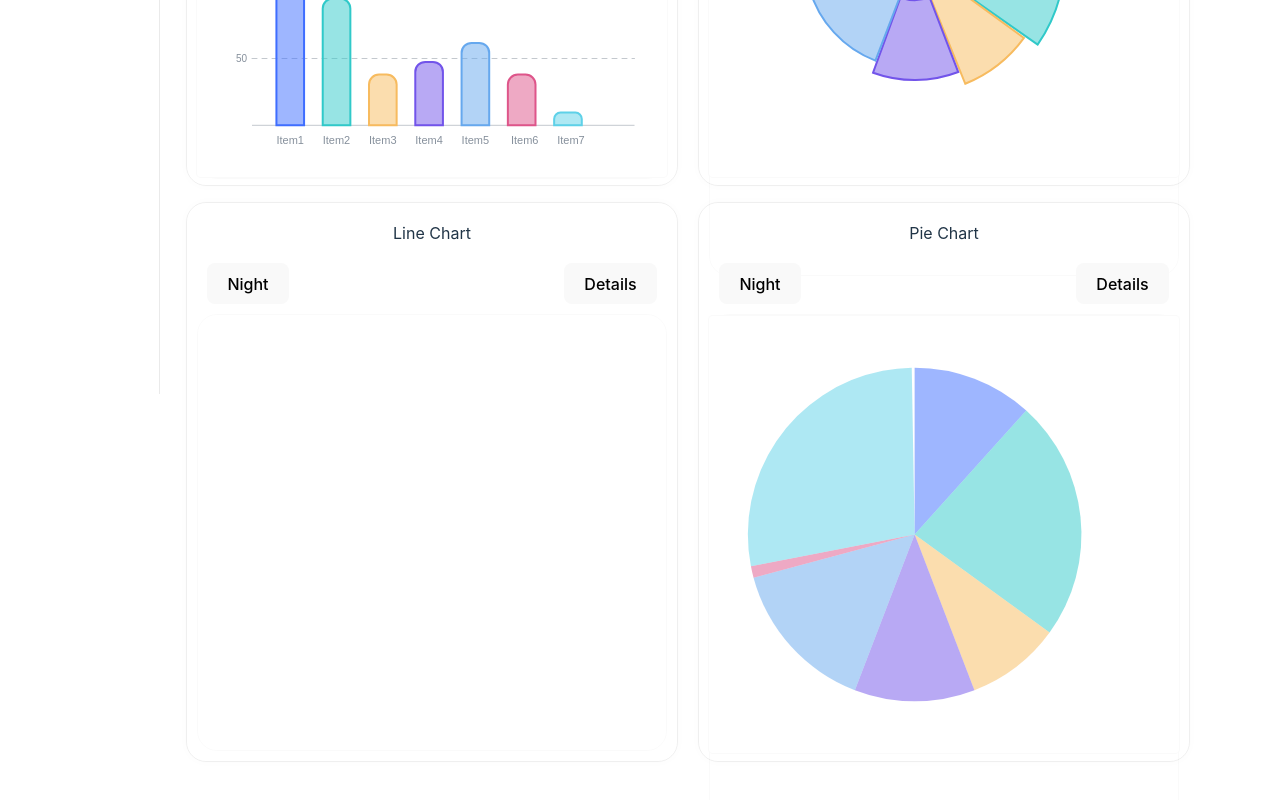
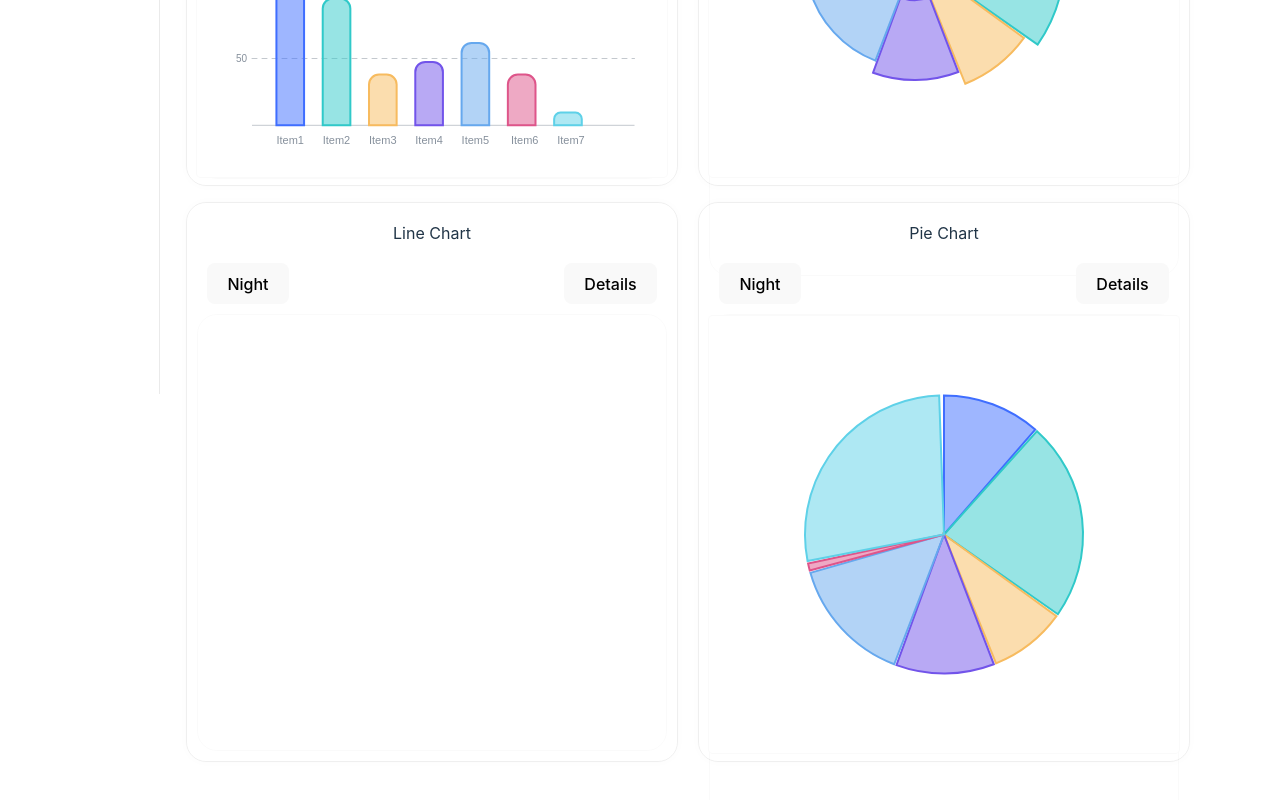
Before and after one commit to Mochalatteee/MoCharts, a Vue app: page / in a window 1280 px wide. Shown: the part 470-1270 px from the top of the page. Built offline with nearby package versions, Linux system fonts and the light colour scheme.

Commit message:
修改部分图表参数

```diff
--- a/src/components/barChart.vue
+++ b/src/components/barChart.vue
@@ -62,6 +62,9 @@
     const barSpacing = barWidth - ctnWidth/50;
     const maxHeight = ctnHeight - 100;
     const maxData = getMaxData(Math.max(...data));
+
+    const fontSize = Math.ceil(Math.min(ctnWidth, ctnHeight) / 40);
+    console.log(fontSize);
 
     // 监听数据变化，实现响应式
      watch(() => props.data, (newValue, oldValue) => {
@@ -269,7 +272,6 @@
 
      let value = (maxData - i*(maxData/5)).toLocaleString();
      let tempY = 0.9 * ctnHeight - maxHeight + i*(0.15 * ctnHeight);
-     console.log(i, tempY, ctnHeight,maxHeight);
 
      const axis = new Konva.Line({
        points: [0.1*ctnWidth, tempY,
--- a/src/components/pieChart.vue
+++ b/src/components/pieChart.vue
@@ -53,9 +53,9 @@ export default {
 
     const height = props.size.height;
     const width = props.size.width;
-    const radius = Math.min(height, width) / 2.5;
+    const radius = Math.min(height, width) / 3;
     const innerRadius = 0;
-    const centerX = width / 2.3;
+    const centerX = width / 2;
     const centerY = height / 2;
 
     const data = props.data;
@@ -66,8 +66,6 @@ export default {
                     }, 0);
 
     let cumulativeAngle = -90;
-
-    console.log(colors);
 
     watch(() => props.data, (newValue, oldValue) => {
       if (!container.value) {
@@ -133,7 +131,7 @@ function drawPieChart(layer, extraLayer, radius,innerRadius, centerX, centerY, c
   extraLayer.removeChildren();
 
   data.forEach((portion, index) => {
-      const gap = 0;
+      const gap = 1;
       const angle = Math.round(portion / dataSum * 360) - 1*gap;
 
       const endAngle = cumulativeAngle + angle + gap;
@@ -149,8 +147,8 @@ function drawPieChart(layer, extraLayer, radius,innerRadius, centerX, centerY, c
         innerRadius: innerRadius,
         outerRadius: outerRadius,
         fill: colors[index % colors.length] + "80",
-        // stroke: colors[index % colors.length],
-        // strokeWidth: 2,
+        stroke: colors[index % colors.length],
+        strokeWidth: 2,
         angle: 0,
         rotation: cumulativeAngle,
       });
--- a/src/components/roseChart.vue
+++ b/src/components/roseChart.vue
@@ -66,8 +66,6 @@
                       }, 0);
 
       let cumulativeAngle = -90;
-
-      console.log(colors);
 
       watch(() => props.data, (newValue, oldValue) => {
         if (!container.value) {
--- a/src/layouts/charts.vue
+++ b/src/layouts/charts.vue
@@ -136,7 +136,6 @@ export default {
         divSize.value = { width, height };
         isSizeAvailable.value = true;
       }
-        console.log(isSizeAvailable, divSize);
     })
 
     return { chartBox, divSize, isSizeAvailable };
```
